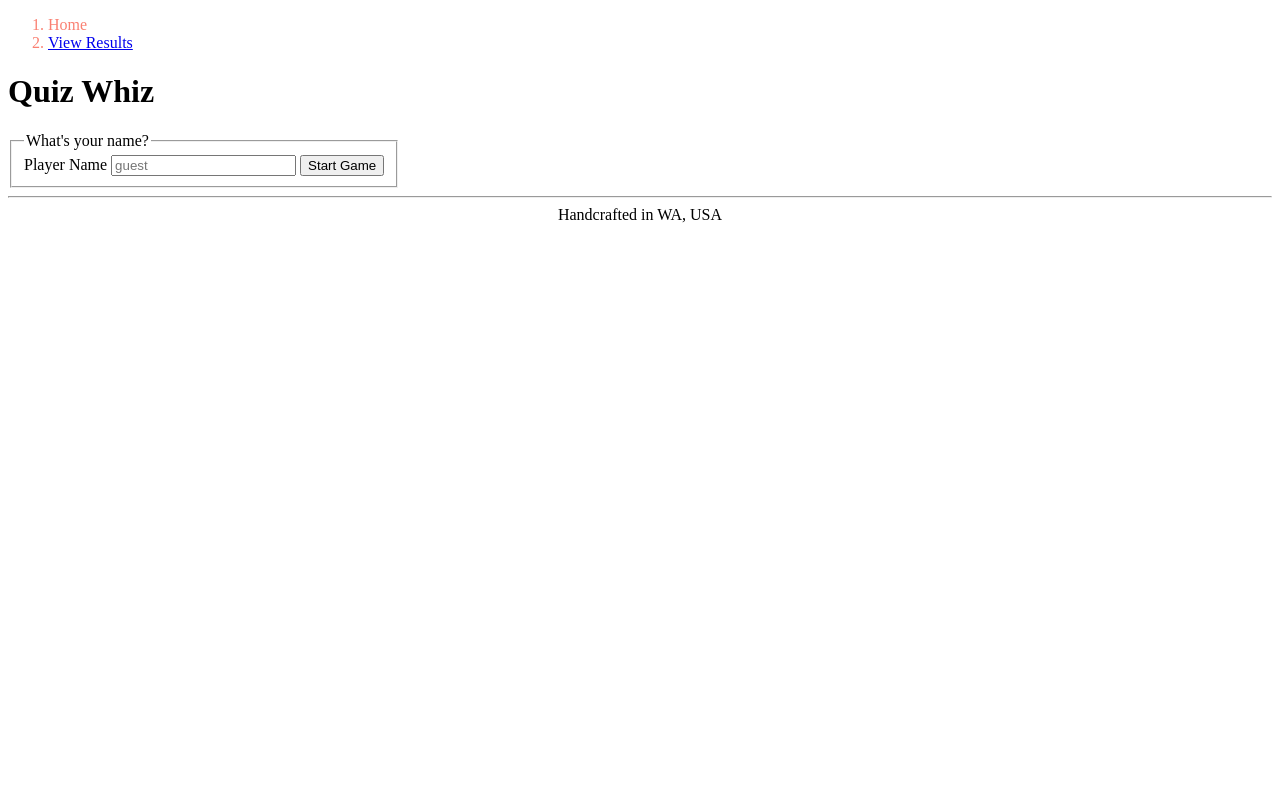
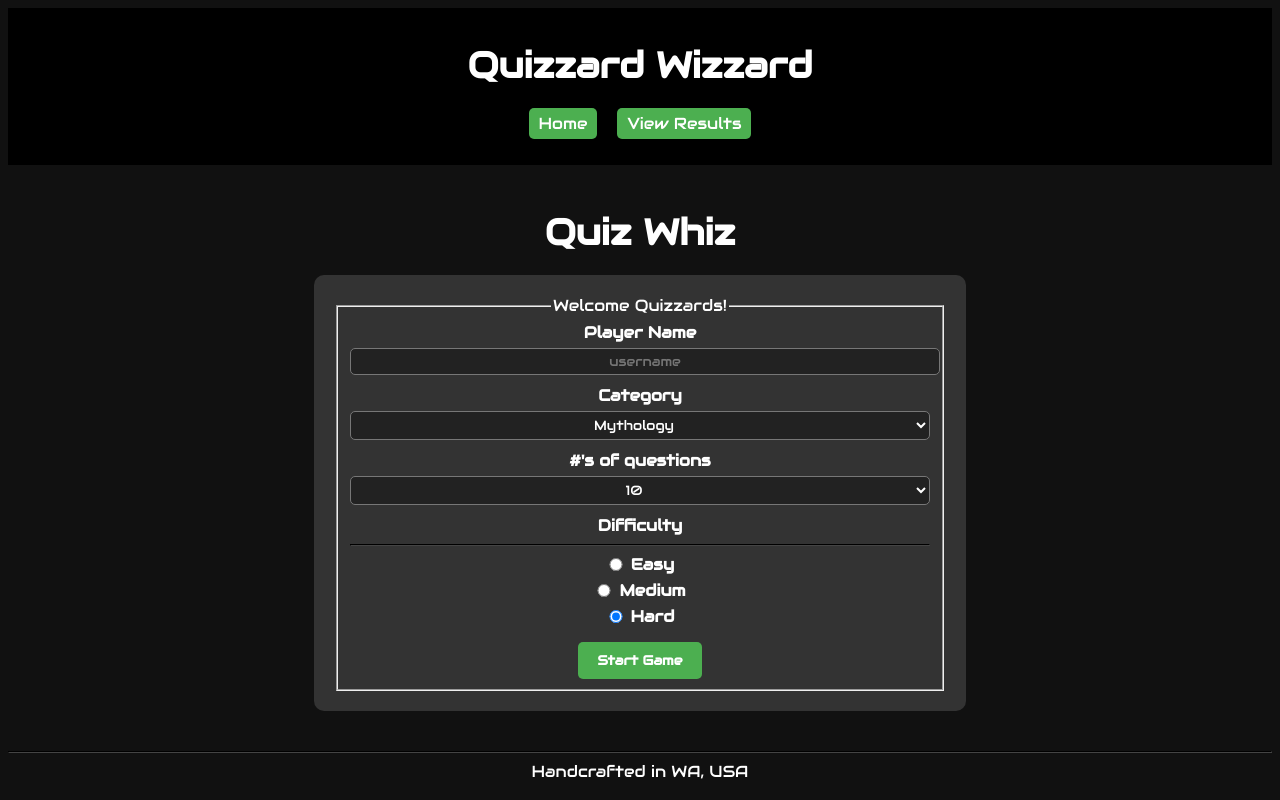
Before and after one commit to Code-Fellow-Quizzards/quizzard-wizard, a plain HTML site: page index.html in a window 1280 px wide. Drawn offline with Linux system fonts and the light colour scheme.

Commit message:
added more settings to home html and some css

```diff
--- a/index.html
+++ b/index.html
@@ -5,9 +5,13 @@
   <meta name="viewport" content="width=device-width, initial-scale=1.0">
   <title>Welcome Quiz Whiz</title>
   <link rel="stylesheet" href="style/style.css">
+  <link rel="preconnect" href="https://fonts.googleapis.com">
+  <link rel="preconnect" href="https://fonts.gstatic.com" crossorigin>
+  <link href="https://fonts.googleapis.com/css2?family=Audiowide&display=swap" rel="stylesheet">
 </head>
 <body>
   <header>
+    <h1>Quizzard Wizzard</h1>
     <nav>
       <ol>
         <li>Home</li>
@@ -22,11 +26,47 @@
     <div>
       <form id="get-player-name">
         <fieldset>
-          <legend>What's your name?</legend>
+          <legend>Welcome Quizzards!</legend>
           <div class="user-input">
             <label for="player-name">Player Name</label>
             <input id="player-name" type="text" name="playerName"
-            placeholder="guest">
+            placeholder="username">
+
+            <label for="game-category">Category</label>
+            <select id="game-category" type="text" name="gameCategory">
+              <option value="mythology">Mythology</option>
+              <option value="animals">Animals</option>
+            </select>
+
+            <label for="number-question">#'s of questions</label>
+            <select id="number-question" type="text" name="numberQuestion">
+              <option value="10">10</option>
+              <option value="15">15</option>
+              <option value="20">20</option>
+              <option value="25">25</option>
+            </select>
+
+            <label>Difficulty</label>
+            <hr>
+            <div>
+              <label>
+                <input type="radio" id="game-difficulty" name="gameDifficulty" value="E" checked>
+                <p>Easy</p>
+              </label>
+              <label>
+                <input type="radio" id="game-difficulty" name="gameDifficulty" value="M" checked>
+                <p>Medium</p>
+              </label>
+              <label>
+                <input type="radio" id="game-difficulty" name="gameDifficulty" value="H" checked>
+                <p>Hard</p>
+              </label>
+            </div>
+
+            <!-- <label for="game-difficulty">Difficulty</label>
+            <input id="game-difficulty" type="text" name="gameDifficulty"
+            placeholder="easy"> -->
+
             <!-- <button type="button" id="start-game-btn">Start Game</button> -->
             <button type="button" onclick="submitForm()">Start Game</button>
           </div>
--- a/js/app.js
+++ b/js/app.js
@@ -104,6 +104,12 @@ function playQuiz(activePlayer) {
 function submitForm() {
   const playerNameInput = document.getElementById('player-name');
   const playerName = playerNameInput.value.trim();
+  const gameCategoryInput = document.getElementById('game-category');
+  const gameCategory = gameCategoryInput.value;
+  const numberQuestionInput = document.getElementById('number-question');
+  const numberQuestion = numberQuestionInput.value;
+  const gameDifficultyInput = document.querySelector('input[name="gameDifficulty"]:checked');
+  const gameDifficulty = gameDifficultyInput.value;
 
   // localStorage.clear();
 
@@ -133,6 +139,11 @@ function submitForm() {
       // playQuizWiz(activePlayer, quizData);
 
     }
+
+    console.log('Selected Category', gameCategory);
+    console.log('Number of Questions', numberQuestion);
+    console.log('Difficulty Level', gameDifficulty);
+
   } else {
     console.log('no playerName');
   }
--- a/style/style.css
+++ b/style/style.css
@@ -1,4 +1,4 @@
-nav {
+/* nav {
   color: salmon;
 }
 
@@ -9,7 +9,7 @@ footer {
 fieldset {
   width: 50vw;
   width: fit-content;
-}
+} */
 /*
 h1 {
 
@@ -19,3 +19,131 @@ h1 {
   border-width: 11px;
   border: dashed blue;
 } */
+
+
+body {
+  background-color: #111;
+  color: #fff;
+  font-family: 'Audiowide', cursive;}
+
+header {
+  background-color: #000;
+  padding: 10px;
+}
+
+h1 {
+  text-align: center;
+}
+
+nav ol {
+  list-style: none;
+  display: flex;
+  justify-content: center;
+  padding: 0;
+}
+
+nav li {
+  margin: 0 10px;
+  padding: 5px 10px;
+  background-color: #4CAF50;
+  border: none;
+  color: #fff;
+  cursor: pointer;
+  border-radius: 5px;
+}
+
+a {
+  text-decoration: none;
+  color: #fff;
+}
+
+main {
+  text-align: center;
+  padding: 20px;
+}
+
+h1 {
+  font-size: 36px;
+  margin-bottom: 20px;
+}
+
+form {
+  width: 50%;
+  margin: 0 auto;
+  display: inline-block;
+  background-color: #333;
+  padding: 20px;
+  border-radius: 10px;
+}
+
+label {
+  display: block;
+  margin-bottom: 5px;
+  font-weight: bold;
+}
+
+input,
+select {
+  width: 100%;
+  padding: 4px;
+  border: 1px solid #777;
+  border-radius: 5px;
+  margin-bottom: 10px;
+  background-color: #222;
+  color: #fff;
+  font-family: 'Audiowide', cursive;
+  text-align: center;
+}
+
+#player-name {
+  width: 100%;
+}
+
+input[type="radio"] {
+  margin: 0;
+}
+
+label {
+  display: flex;
+  align-items: center;
+  justify-content: center;
+}
+
+label p {
+  margin: 0;
+  margin-left: 5px;
+}
+
+#game-difficulty {
+  width: 20px;
+}
+
+input[type="text"] {
+  font-family: 'Audiowide', cursive;
+}
+
+button {
+  padding: 10px 20px;
+  background-color: #4CAF50;
+  border: none;
+  color: #fff;
+  cursor: pointer;
+  font-weight: bold;
+  border-radius: 5px;
+  transition: background-color 0.2s;
+  font-family: 'Audiowide', cursive;
+  margin-top: 10px;
+}
+
+button:hover {
+  background-color: #45a049;
+}
+
+footer {
+  text-align: center;
+  margin-top: 20px;
+}
+
+hr {
+  border-color: #444;
+}
```
